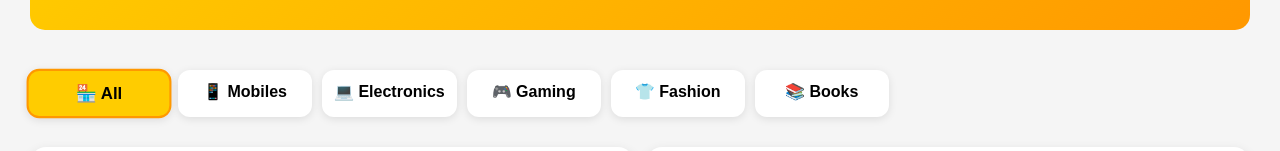
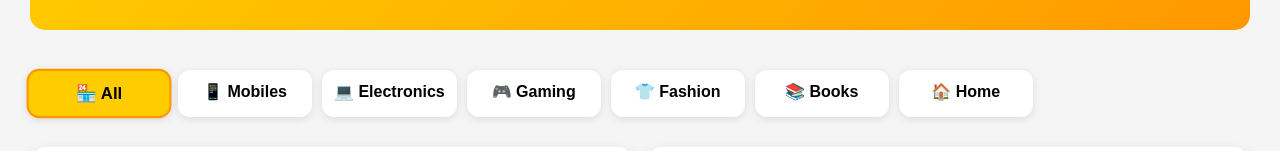
Before and after one commit to singhrajnish12399-dev/NexCart, a React (Vite) app: page / in a window 1280 px wide. Shown: the part 289-440 px from the top of the page. Built offline with nearby package versions, Linux system fonts and the light colour scheme.

Commit message:
Update App.jsx

```diff
--- a/src/App.jsx
+++ b/src/App.jsx
@@ -121,6 +121,15 @@ function App() {
   >
     📚 Books
   </div>
+
+  <div
+    className={`category ${
+      selectedCategory === "Home" ? "active-category" : ""
+    }`}
+    onClick={() => setSelectedCategory("Home")}
+  >
+    🏠 Home
+  </div>
 </div>
 
         <div className="products">
```
